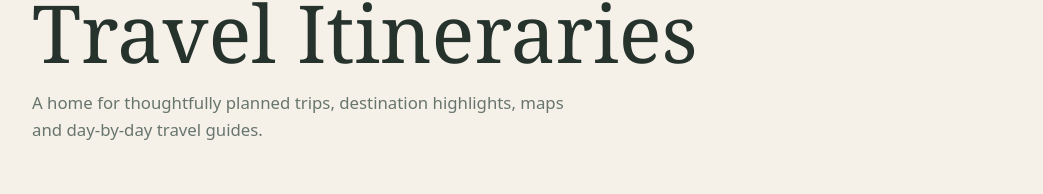
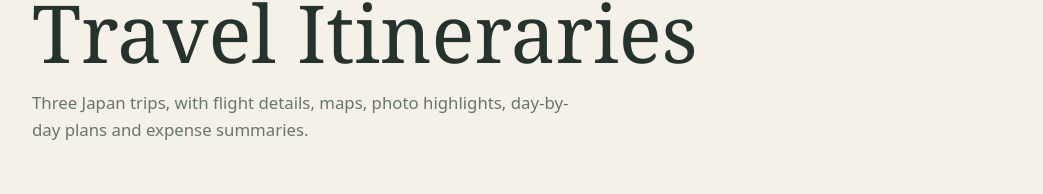
Before and after one commit to nachicraze/travel-itineraries, a plain HTML site: page index.html in a window 1280 px wide. Shown: the part 109-303 px from the top of the page, without its empty margins (118-1161 px from the left). Drawn offline with Linux system fonts and the light colour scheme.

Commit message:
Update travel collection description

```diff
--- a/index.html
+++ b/index.html
@@ -1,7 +1,7 @@
 <!doctype html>
 <html lang="en"><head><meta charset="utf-8"><meta name="viewport" content="width=device-width,initial-scale=1"><meta name="theme-color" content="#f5f1e9"><title>Travel Itineraries</title>
 <style>:root{--ink:#26332d;--muted:#68756d;--paper:#f5f1e9;--card:#fffdf8;--accent:#587765;--line:#e5e0d5}*{box-sizing:border-box}body{margin:0;background:var(--paper);color:var(--ink);font:16px/1.6 system-ui,-apple-system,"Segoe UI",sans-serif}.wrap{width:min(100% - 36px,980px);margin:auto}.hero{padding:68px 0 42px}.eyebrow{color:var(--accent);font-size:.78rem;font-weight:700;letter-spacing:.14em;text-transform:uppercase}h1{font:500 clamp(2.8rem,8vw,5rem)/1.03 Georgia,serif;margin:12px 0}.intro{color:var(--muted);max-width:58ch;font-size:1.05rem}.grid{display:grid;grid-template-columns:repeat(auto-fit,minmax(260px,1fr));gap:18px;padding:12px 0 60px}.trip{display:flex;flex-direction:column;background:var(--card);border:1px solid var(--line);border-radius:20px;padding:24px;min-height:230px;box-shadow:0 12px 35px #26332d0b}.trip .tag{color:var(--accent);font-size:.76rem;letter-spacing:.1em;text-transform:uppercase;font-weight:700}.trip h2{font:500 1.65rem/1.2 Georgia,serif;margin:12px 0 8px}.trip p{margin:0;color:var(--muted)}.trip a{margin-top:auto;padding-top:22px;color:#416b56;font-weight:700;text-decoration:none}.trip a:hover{text-decoration:underline}.status{display:inline-block;margin-top:18px;padding:4px 10px;background:#f0f2ed;border-radius:99px;color:#596b5e;font-size:.78rem;width:max-content}footer{border-top:1px solid var(--line);padding:22px 0 34px;color:var(--muted);font-size:.85rem}</style></head>
-<body><header class="wrap hero"><div class="eyebrow">Personal travel collection</div><h1>Travel Itineraries</h1><p class="intro">A home for thoughtfully planned trips, destination highlights, maps and day-by-day travel guides.</p></header>
+<body><header class="wrap hero"><div class="eyebrow">Personal travel collection</div><h1>Travel Itineraries</h1><p class="intro">Three Japan trips, with flight details, maps, photo highlights, day-by-day plans and expense summaries.</p></header>
 <main class="wrap"><div class="grid">
 <article class="trip"><div class="tag">Winter · December 2026</div><h2>Japan Tohoku Winter 2026</h2><p>11-day winter road trip through Tohoku, with snowboarding, lakes, onsen and seasonal experiences.</p><span class="status">Itinerary published</span><a href="japan-tohoku-winter-2026/">Explore itinerary →</a></article>
 <article class="trip"><div class="tag">Winter · February 2027</div><h2>Myoko Snowboard Trip</h2><p>A powder-focused snowboarding getaway, with resort and travel details to be finalized.</p><span class="status">Planning draft</span><a href="myoko-feb-2027/">Explore trip →</a></article>
```
